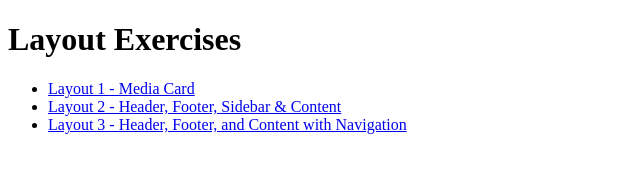
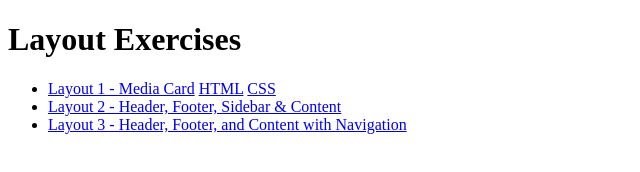
Before and after one commit to ibillwu/ibillwu.github.io, a plain HTML site: page grid-exercises/index.htm in a window 1280 px wide. Shown: the whole page, without its empty margins (0-640 px from the left). Drawn offline with Linux system fonts and the light colour scheme.

Commit message:
Exercise Homepage Update

```diff
--- a/grid-exercises/index.htm
+++ b/grid-exercises/index.htm
@@ -8,7 +8,7 @@
 <body>
     <h1>Layout Exercises</h1>
     <ul>
-        <li><a href="l1.html">Layout 1 - Media Card</a></li>
+        <li><a href="l1.html">Layout 1 - Media Card</a> <a href="https://github.com/ibillwu/ibillwu.github.io/blob/main/grid-exercises/l1.html">HTML</a> <a href="https://github.com/ibillwu/ibillwu.github.io/blob/main/grid-exercises/resources/css/l1.css">CSS</a></li>
         <li><a href="l2.html">Layout 2 - Header, Footer, Sidebar & Content</a></li>
         <li><a href="l3.html">Layout 3 - Header, Footer, and Content with Navigation</a></li>
     </ul>
```
